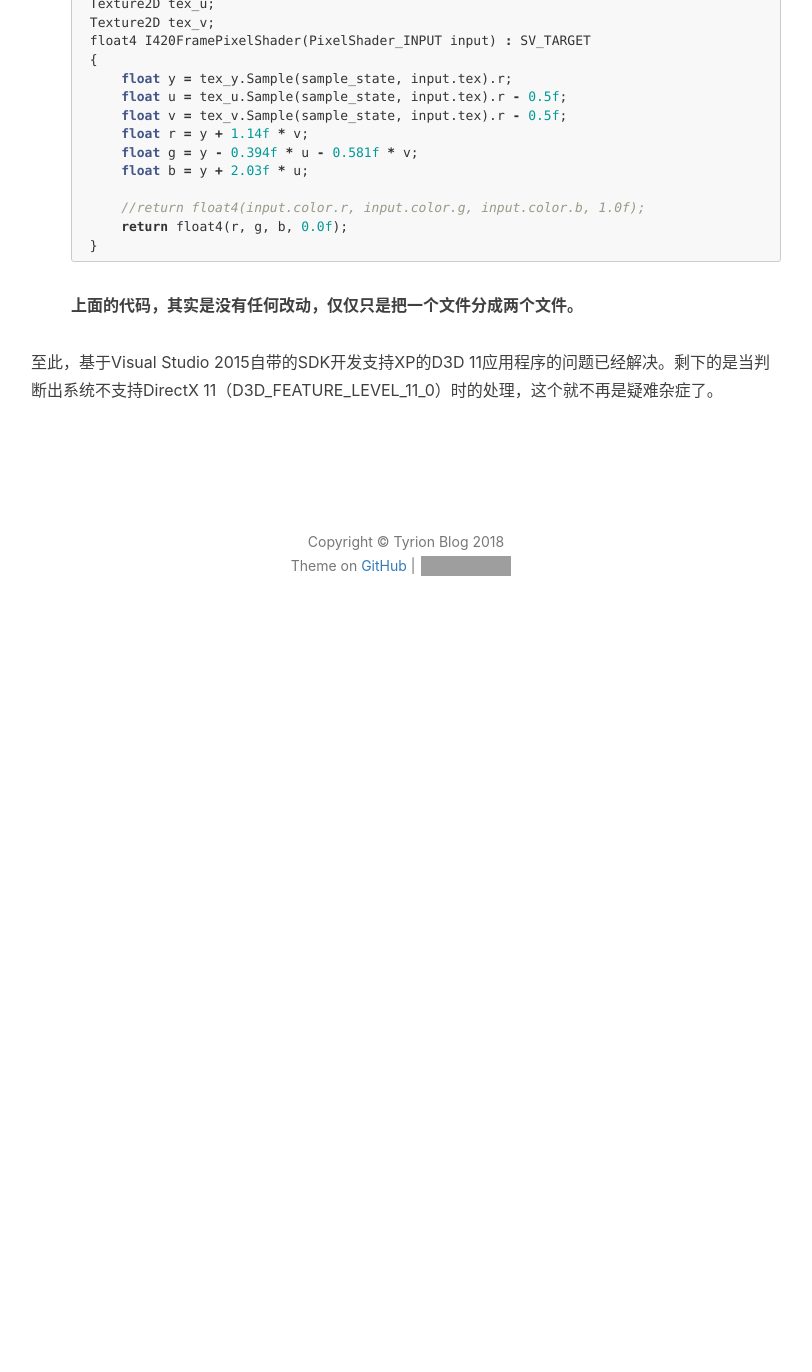
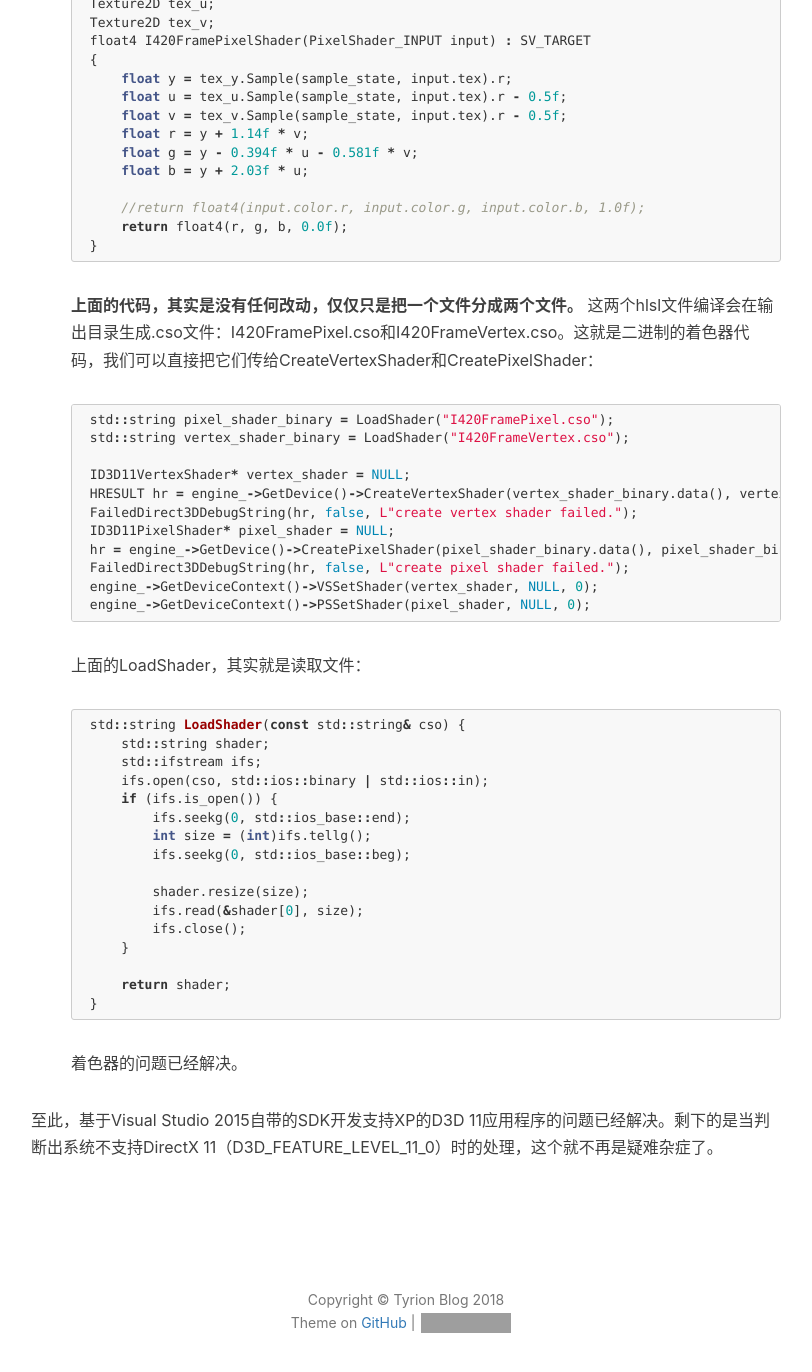
Before and after one commit to ttyrion/ttyrion.github.io, a Jekyll site: the page built from _posts/2018-07-16-【Direct3D 11】Build Application with D3D 11(with VS 2015) to support XP.md, in a window 1280 px wide and 1400 px high, scrolled down 4797 px. Shown: the top 1372 px of the window, without its empty margins (234-1046 px from the left). Built offline with Jekyll 4.4.1, drawn with Linux system fonts in a browser that asks for light colours; nearby versions of some CDN libraries; comment, search, counter and statistics services are not loaded; before the commit the page ends 5439 px from its top, so only the background shows below that; grey boxes are pictures that could not be loaded.

Commit message:
LoadShader and set shader

````diff
--- a/_posts/2018-07-16-【Direct3D 11】Build Application with D3D 11(with VS 2015) to support XP.md
+++ b/_posts/2018-07-16-【Direct3D 11】Build Application with D3D 11(with VS 2015) to support XP.md
@@ -194,5 +194,39 @@ Windows 8.x SDK 里面的 DirectXMath 是兼容XP的，但是, "v140_xp" 平台
     }
    ```
    **上面的代码，其实是没有任何改动，仅仅只是把一个文件分成两个文件。**
+   这两个hlsl文件编译会在输出目录生成.cso文件：I420FramePixel.cso和I420FrameVertex.cso。这就是二进制的着色器代码，我们可以直接把它们传给CreateVertexShader和CreatePixelShader：
+   ```cpp
+    std::string pixel_shader_binary = LoadShader("I420FramePixel.cso");
+    std::string vertex_shader_binary = LoadShader("I420FrameVertex.cso");
+
+    ID3D11VertexShader* vertex_shader = NULL;
+    HRESULT hr = engine_->GetDevice()->CreateVertexShader(vertex_shader_binary.data(), vertex_shader_binary.size(), NULL, &vertex_shader);
+    FailedDirect3DDebugString(hr, false, L"create vertex shader failed.");
+    ID3D11PixelShader* pixel_shader = NULL;
+    hr = engine_->GetDevice()->CreatePixelShader(pixel_shader_binary.data(), pixel_shader_binary.size(), NULL, &pixel_shader);
+    FailedDirect3DDebugString(hr, false, L"create pixel shader failed.");
+    engine_->GetDeviceContext()->VSSetShader(vertex_shader, NULL, 0);
+    engine_->GetDeviceContext()->PSSetShader(pixel_shader, NULL, 0);
+   ```
+   上面的LoadShader，其实就是读取文件：
+   ```cpp
+    std::string LoadShader(const std::string& cso) {
+        std::string shader;
+        std::ifstream ifs;
+        ifs.open(cso, std::ios::binary | std::ios::in);
+        if (ifs.is_open()) {
+            ifs.seekg(0, std::ios_base::end);
+            int size = (int)ifs.tellg();
+            ifs.seekg(0, std::ios_base::beg);
+
+            shader.resize(size);
+            ifs.read(&shader[0], size);
+            ifs.close();
+        }
+
+        return shader;
+    }
+   ```
+   着色器的问题已经解决。
 
 至此，基于Visual Studio 2015自带的SDK开发支持XP的D3D 11应用程序的问题已经解决。剩下的是当判断出系统不支持DirectX 11（D3D_FEATURE_LEVEL_11_0）时的处理，这个就不再是疑难杂症了。
````
